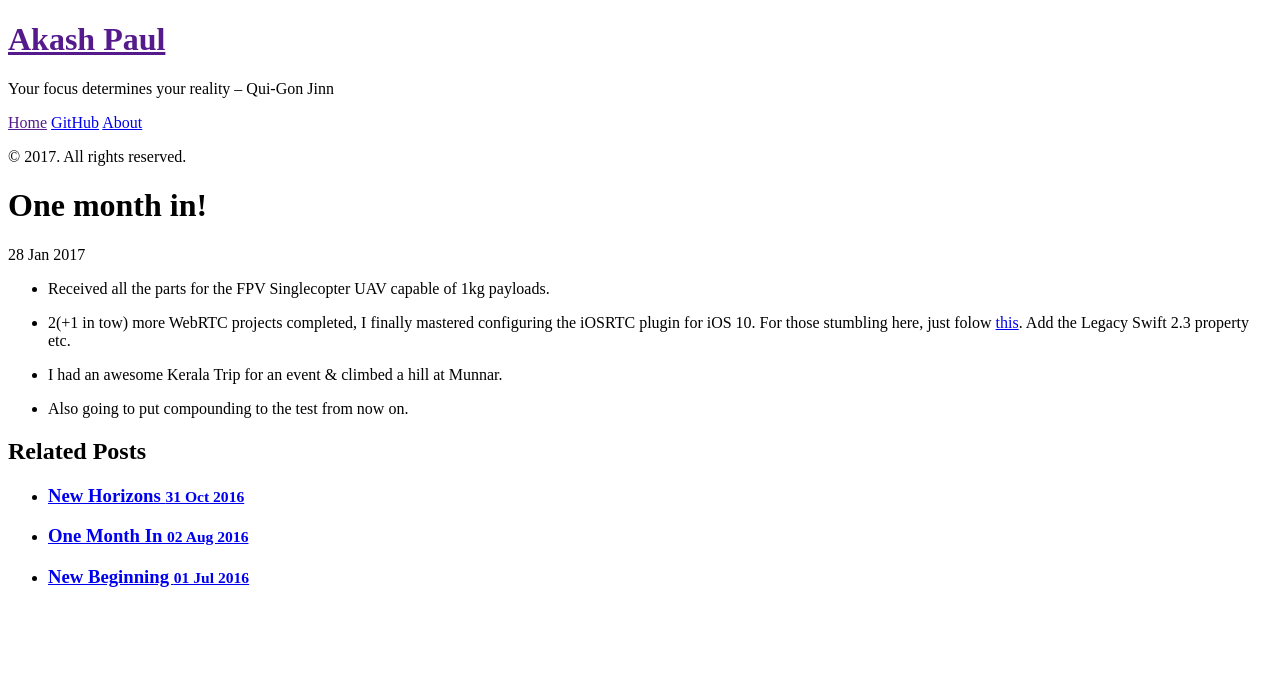
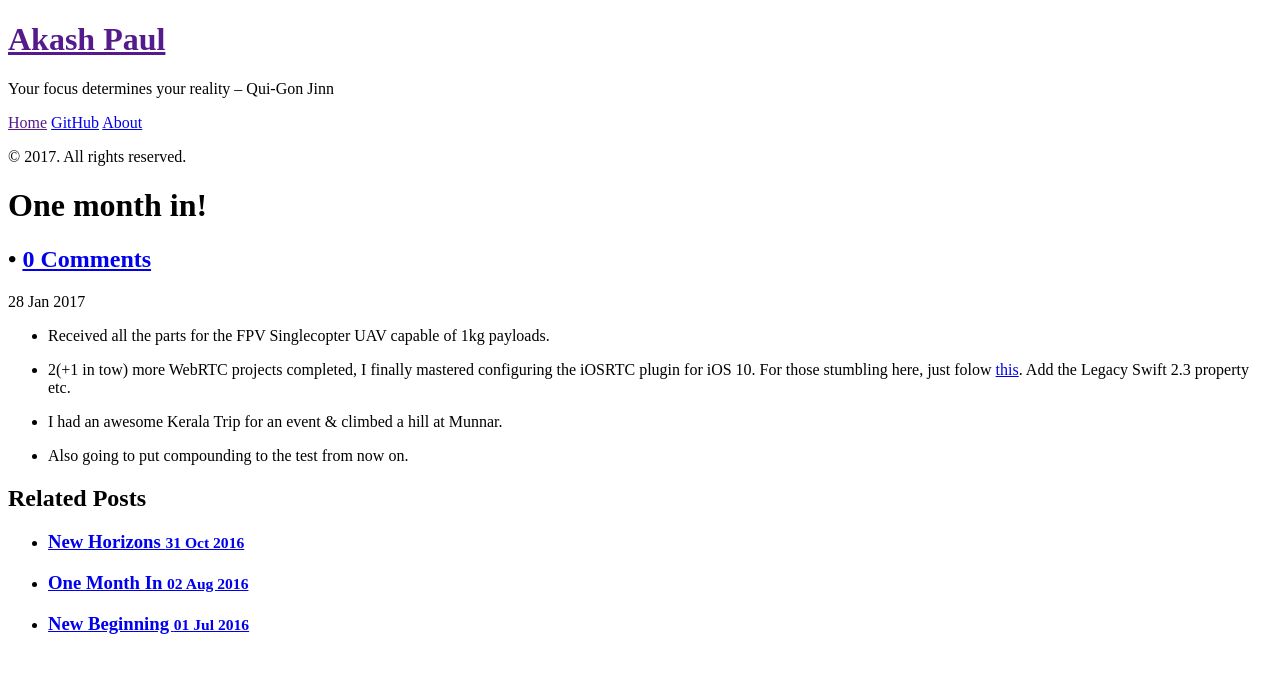
Before and after one commit to iakashpaul/iakashpaul.github.io, a Jekyll site: the page built from _posts/2017-01-28-One-month-In.md, in a window 1280 px wide. Shown: the top 673 px of the page. Built offline with Jekyll 4.4.1, drawn with Linux system fonts in a browser that asks for light colours; comment, search, counter and statistics services are not loaded.

Commit message:
Update post.html

```diff
--- a/_layouts/post.html
+++ b/_layouts/post.html
@@ -4,6 +4,7 @@ layout: default
 
 <div class="post">
   <h1 class="post-title">{{ page.title }}</h1>
+  <h2>{% if page.comments %} • <a href="https://sgeos.github.io{{ page.url }}#disqus_thread">0 Comments</a>{% endif %}</h2>
   <span class="post-date">{{ page.date | date_to_string }}</span>
   {{ content }}
 </div>
```
